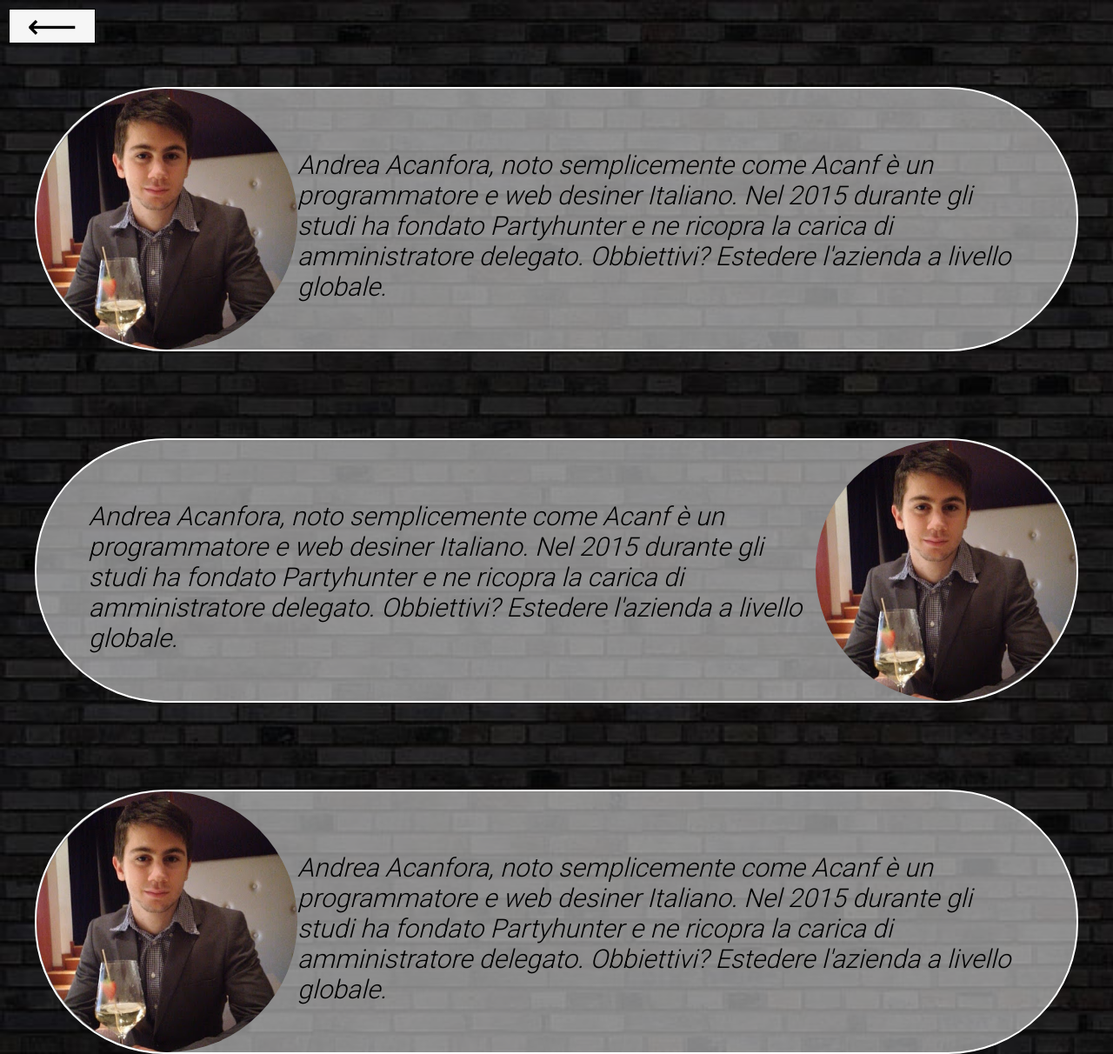
After one commit to AndreaAcanfora/gestione-scuola, a PHP site: page /chiSiamo.html in a window 1280 px wide. The commit adds this page. Shown: the whole page at 87% size. Run offline with PHP 8.4, Linux system fonts and the light colour scheme.

Commit message:
pagina chi Siamo

```diff
--- /dev/null
+++ b/chiSiamo.html
@@ -0,0 +1,34 @@
+<!DOCTYPE html>
+<html>
+<head>
+	<title>Chi Siamo</title>
+	<meta charset="utf-8">
+	<link rel="stylesheet" type="text/css" href="css/style.css">
+	<script type="text/javascript" src="js/manage.js"></script>
+	<link rel="stylesheet" type="text/css" href="css/media-query.css">
+</head>
+<body id="bgChiSiamo">
+	<button id="returnHome" onclick="goTo('index.php')">&xlarr;</button>
+	<div class="containerImg">
+		<img src="img/IMG-20150413-WA0016.jpg" id="imgChiSiamo" width="300" height="300" align="left">
+		<div class="containerText2">
+			<i id="descr" ><br><br>Andrea Acanfora, noto semplicemente come Acanf è un programmatore e web desiner Italiano.
+			Nel 2015 durante gli studi ha fondato Partyhunter e ne ricopra la carica di amministratore delegato. Obbiettivi? Estedere l'azienda a livello globale.</i>
+		</div>
+	</div>
+	<div class="containerImg" id="ci2">
+		<img src="img/IMG-20150413-WA0016.jpg" id="imgChiSiamo2" width="300" height="300" align="right">
+		<div class="containerText2">
+			<i id="descr" ><br><br>Andrea Acanfora, noto semplicemente come Acanf è un programmatore e web desiner Italiano.
+			Nel 2015 durante gli studi ha fondato Partyhunter e ne ricopra la carica di amministratore delegato. Obbiettivi? Estedere l'azienda a livello globale.</i>
+		</div>
+	</div>
+	<div class="containerImg">
+		<img src="img/IMG-20150413-WA0016.jpg" id="imgChiSiamo" width="300" height="300" align="left">
+		<div class="containerText2">
+			<i id="descr" ><br><br>Andrea Acanfora, noto semplicemente come Acanf è un programmatore e web desiner Italiano.
+			Nel 2015 durante gli studi ha fondato Partyhunter e ne ricopra la carica di amministratore delegato. Obbiettivi? Estedere l'azienda a livello globale.</i>
+		</div>
+	</div>
+</body>
+</html>
--- a/css/style.css
+++ b/css/style.css
@@ -243,3 +243,56 @@ form.login #indexLogin, #bntLogin{
 	right: 30px;
 	top: 10px;
 }
+
+
+/*       CHI SIAMO          */
+#chiSiamo{
+	position: absolute;
+	bottom: 50px;
+	right: 50px;
+	font-size: 40px;
+	color: black;
+	text-decoration: none;
+}
+#chiSiamo:hover{
+	font-size: 50px ;
+	color: rgba(0,0,0,0.7);
+}
+
+#bgChiSiamo{
+	background-image: url("http://localhost/php/gestione-scuola/img/sfondo.jpg");
+	background-size: cover;
+	background-color: black;
+}
+
+img#imgChiSiamo{
+	float: left;
+	border-radius: 150px;
+}
+
+img#imgChiSiamo2{
+	float: right;
+	border-radius: 150px;
+}
+
+
+.containerImg{
+	border: 2px solid white;
+	height: 300px;
+	margin-top: 100px;
+	margin-left: 40px;
+	margin-right: 40px;
+	border-radius: 150px;
+	background-color: rgba(255,255,255,0.5);
+}
+
+i#descr{
+	display: inline;
+	font-size: 30px;
+	color: black;
+}
+
+.containerText2{
+	width: 90%;
+	margin-left: 5%;
+}
--- a/index.php
+++ b/index.php
@@ -21,5 +21,6 @@ $_SESSION['nome'] = '';
       accedi all'area riservata.
     </p>
     </div>
+    <a href="chiSiamo.html" id="chiSiamo">Chi siamo? </a>
   </body>
 </html>
```
Also changed, not shown: upload.php (deleted, +0 -45 lines), uploadImage.php (added, +44 -0 lines), img/IMG-20150309-WA0006.jpg (added), img/sfondo.jpg (added).
